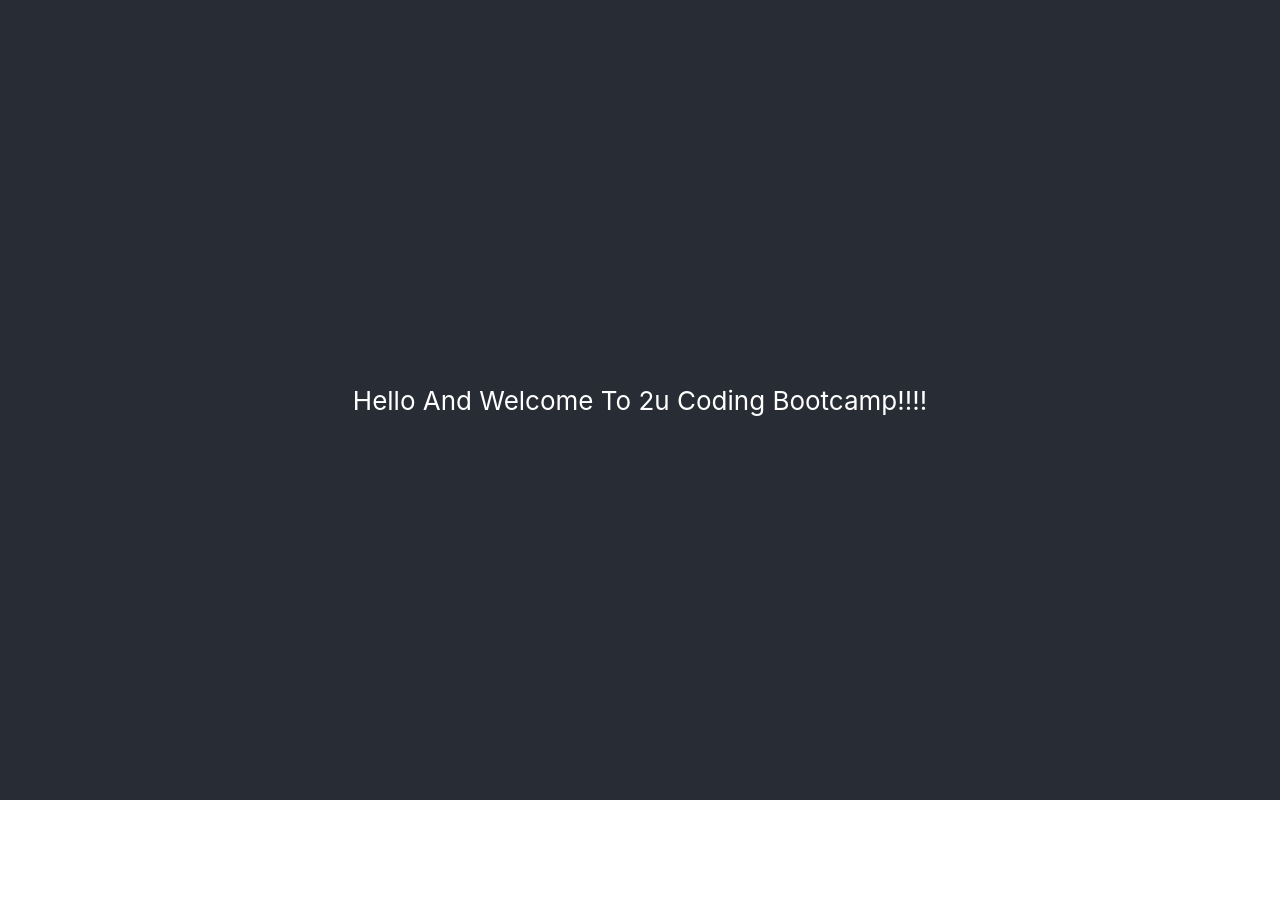
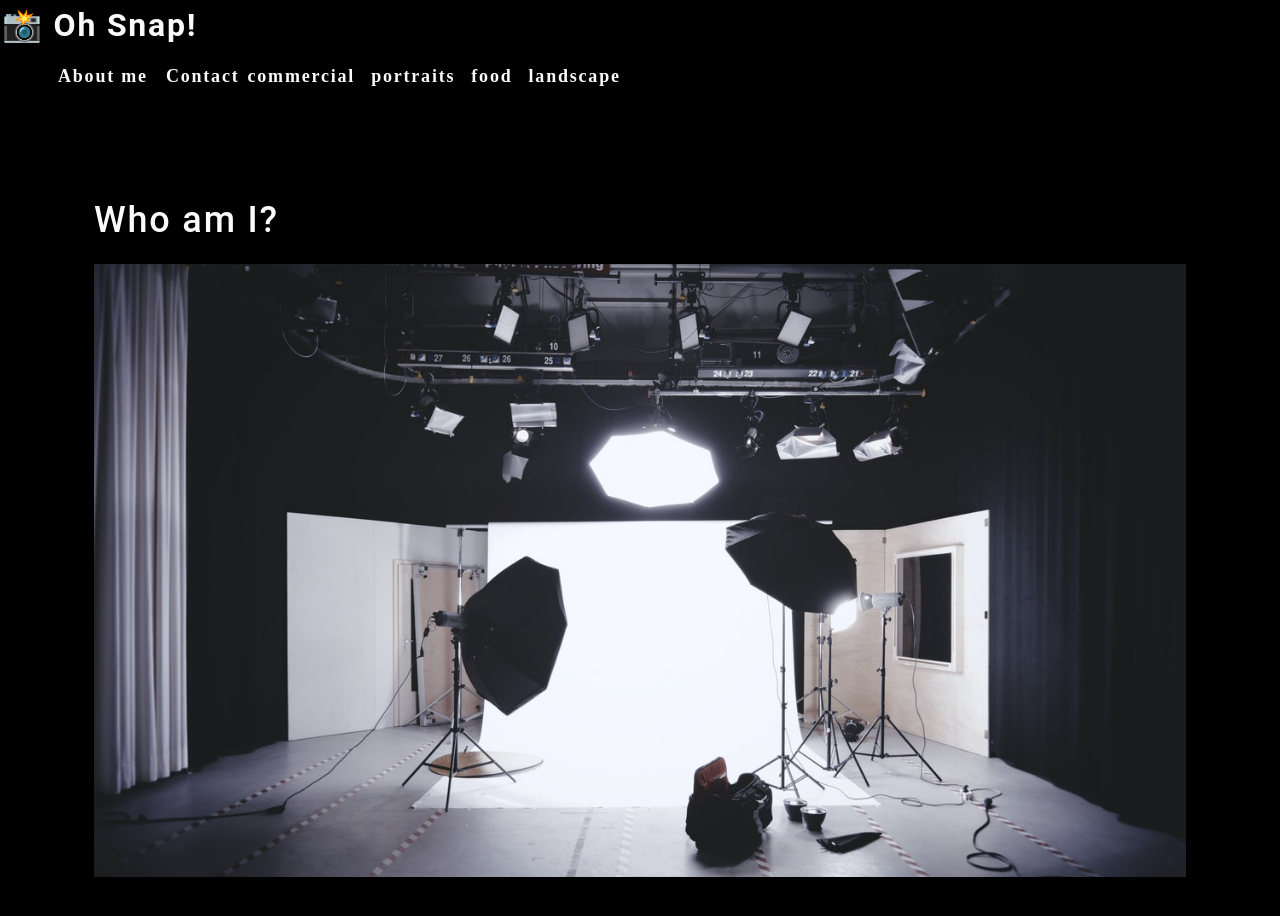
Before and after one commit to bassiebangura/photo-port, a React (Create React App) app: page / in a window 1280 px wide. Shown: the top 916 px of the page. Before the commit the page ends 800 px from the top, so only its background shows below. Built offline with nearby package versions, Linux system fonts and the light colour scheme.

Commit message:
Add navbar. Add css

```diff
--- a/src/App.js
+++ b/src/App.js
@@ -1,11 +1,15 @@
 import './App.css';
+import About from './components/about';
+import Nav from './components/nav';
+
 
 function App() {
   return (
-    <div className="App">
-      <header className="App-header">
-       <p>Hello And Welcome To 2u Coding Bootcamp!!!!</p>
-      </header>
+    <div>
+      <Nav />
+      <main>
+        <About />
+      </main>
     </div>
   );
 }
--- /dev/null
+++ b/src/components/about/index.js
@@ -0,0 +1,13 @@
+import React from "react";
+import coverImage from "../../assets/cover/cover-image.jpg";
+
+function About() {
+  return (
+    <section className="my-5">
+        <h1 id="about">Who am I?</h1>
+        <img src={coverImage} className="my-2" style={{ width: "100%" }} alt="cover" />
+    </section>
+    )
+}
+
+export default About;
--- /dev/null
+++ b/src/components/nav/index.js
@@ -0,0 +1,56 @@
+import React from "react";
+
+function categorySelected(name) {
+    console.log(`${name} clicked`)
+  }
+
+const categories = [
+    {
+      name: "commercial",
+      description:
+        "Photos of grocery stores, food trucks, and other commercial projects",
+    },
+    { name: "portraits", description: "Portraits of people in my life" },
+    { name: "food", description: "Delicious delicacies" },
+    {
+      name: "landscape",
+      description: "Fields, farmhouses, waterfalls, and the beauty of nature",
+    },
+  ];
+
+function Nav() {
+    return(
+        <header>
+            <h2>
+                <a href="/">
+                    <span role="img" aria-label="camera"> 📸</span> Oh Snap!
+                </a>
+            </h2>
+            <nav>
+                <ul className="flex-row">
+                    <li className="mx-2">
+                        <a href="#about">
+                            About me
+                        </a>
+                    </li>
+                    <li>
+                        <span>Contact</span>
+                    </li>
+                        {categories.map((category) => (
+                            <li
+                            className="mx-1"
+                            key={category.name}
+                            >
+                                <span onClick={() => categorySelected(category.name)}>
+                                    {category.name}
+                                </span>
+                            </li>
+                        ))}
+                </ul>
+            </nav>
+      </header>
+
+    )
+}
+
+export default Nav;
--- a/src/index.css
+++ b/src/index.css
@@ -1,13 +1,295 @@
+
+main {
+	margin: 0 auto;
+	max-width: 90%;
+  padding: 50px 30px;
+}
+:root {
+  --primary: #8c54ff;
+  --secondary: #F3A847;
+  --tertiary: #B12704;
+  --light: #fafafa;
+  --dark: #000000;
+  --darker: #111111;
+  --error: rgb(228, 46, 1);
+  --spacing-one: calc(1rem * 0.5);
+  --spacing-two: calc(1rem);
+  --spacing-five: calc(2.5rem);
+
+}
+
+* {
+  box-sizing: border-box;
+}
+
+html,
+body {
+  min-height: 100%;
+}
+
 body {
   margin: 0;
-  font-family: -apple-system, BlinkMacSystemFont, 'Segoe UI', 'Roboto', 'Oxygen',
-    'Ubuntu', 'Cantarell', 'Fira Sans', 'Droid Sans', 'Helvetica Neue',
-    sans-serif;
-  -webkit-font-smoothing: antialiased;
-  -moz-osx-font-smoothing: grayscale;
+  padding: 0;
+  font-weight: 600;
+  line-height: 1.5;
+  font-size: 18px;
+  letter-spacing: .1em;
+  background: var(--dark);
+  color: var(--light);
+  font-family: 'Poiret One', cursive;
+
 }
 
-code {
-  font-family: source-code-pro, Menlo, Monaco, Consolas, 'Courier New',
-    monospace;
+h1,
+h2,
+h3,
+h4,
+h5,
+h6 {
+  font-family: 'Roboto', sans-serif;
+  font-weight: 500;
+  margin: 5px 0;
+  line-height: 1.25;
 }
+
+h1 {
+  font-size: 2.25rem;
+}
+
+h2 {
+  font-size: 2rem;
+}
+
+h3 {
+  font-size: 1.75rem;
+}
+
+h4 {
+  font-size: 1.5rem;
+}
+
+h5 {
+  font-size: 1.25rem;
+}
+
+h6 {
+  font-size: 1rem;
+}
+
+p {
+  font-size: 1.1rem;
+  margin-top: 0;
+}
+
+a {
+  color: var(--tertiary);
+  text-decoration: none;
+  font-weight: bold;
+}
+
+a:hover {
+  text-decoration: underline;
+}
+
+header {
+  background: var(--dark);
+}
+
+header a {
+  color: var(--light);
+}
+
+button {
+  font-size: 1rem;
+  text-decoration: none;
+  padding: 0.25rem 1rem;
+  border-radius: .5rem;
+  border: none;
+  outline: none;
+  cursor: pointer;
+  margin: 0 1px;
+  background-color: var(--secondary);
+}
+
+button:hover {
+  opacity: .8;
+}
+
+button[disabled] {
+  cursor: default;
+  opacity: .8;
+}
+
+img {
+  max-width: 100%;
+}
+
+span[role="img"] {
+  cursor: default;
+}
+
+form {
+  width: 40%;
+}
+
+input {
+  font-size: 1rem;
+  padding: 0.25rem;
+  border: 1px solid var(--dark);
+  outline: none;
+  border-radius: 3px;
+  transition: box-shadow 0.2s;
+}
+
+input:focus {
+  border: 1px solid var(--secondary);
+  box-shadow: 0 0 .25rem rgba(0, 0, 0, .5);
+}
+
+li {
+  list-style: none;
+}
+
+nav a:hover {
+  text-decoration: none;
+}
+
+nav  li {
+  cursor: pointer;
+}
+
+textarea {
+	width: 600px;
+	height: 120px;
+	border: 3px solid #cccccc;
+	padding: 5px;
+}
+
+.container {
+  width: 85%;
+  max-width: 1200px;
+  margin-left: auto;
+  margin-right: auto;
+}
+
+.flex-row {
+  display: flex;
+  flex-wrap: wrap;
+}
+
+.space-between {
+  justify-content: space-between;
+}
+
+.flex-end {
+  justify-content: flex-end;
+}
+
+.mx-1 {
+  margin-right: var(--spacing-one);
+  margin-left: var(--spacing-one);
+}
+
+.mx-2 {
+  margin-right: var(--spacing-two);
+  margin-left: var(--spacing-two);
+}
+
+.my-1 {
+  margin-top: var(--spacing-one);
+  margin-bottom: var(--spacing-one);
+}
+
+.my-2 {
+  margin-top: var(--spacing-two);
+  margin-bottom: var(--spacing-two);
+}
+
+.my-5 {
+  margin-top: var(--spacing-five);
+  margin-bottom: var(--spacing-five);
+}
+
+.px-1 {
+  padding-right: var(--spacing-one);
+  padding-left: var(--spacing-one);
+}
+
+.px-2 {
+  padding-right: var(--spacing-two);
+  padding-left: var(--spacing-two);
+}
+
+.py-1 {
+  padding-top: var(--spacing-one);
+  padding-bottom: var(--spacing-one);
+}
+
+.py-2 {
+  padding-top: var(--spacing-two);
+  padding-bottom: var(--spacing-two);
+}
+
+.card {
+  width: 25%;
+  text-align: center;
+}
+
+.img-thumbnail {
+  width: auto;
+  height: 300px;
+  margin-bottom: 50px;
+  cursor: pointer;
+}
+
+.modalBackdrop {
+	background: rgba(0, 0, 0, .65);
+	bottom: 0;
+	left: 0;
+	overflow: auto;
+	position: fixed;
+	right: 0;
+	top: 0;
+	z-index: 1;
+}
+
+.modalContainer {
+	background: var(--darker);
+	border-radius: 5px;
+	max-width: 100%;
+	margin: 50px auto;
+	padding: 15px;
+	width: 960px;
+}
+
+.modalTitle {
+	font-size: 18px;
+	font-weight: 600;
+	margin-bottom: 25px;
+}
+
+button {
+	background: var(--primary);
+	border: 0;
+	border-radius: 5px;
+	color: #fff;
+	cursor: pointer;
+	font-size: 16px;
+	font-weight: 600;
+	margin-bottom: 30px;
+	padding: 10px 15px;
+}
+
+a {
+	border-radius: 5px;
+	color: var(--primary);
+	font-weight: 600;
+	padding: 2px 4px;
+	margin-left: -2px;
+	margin-right: -2px;
+
+}
+
+.navActive {
+  color: var(--secondary);
+}
```
